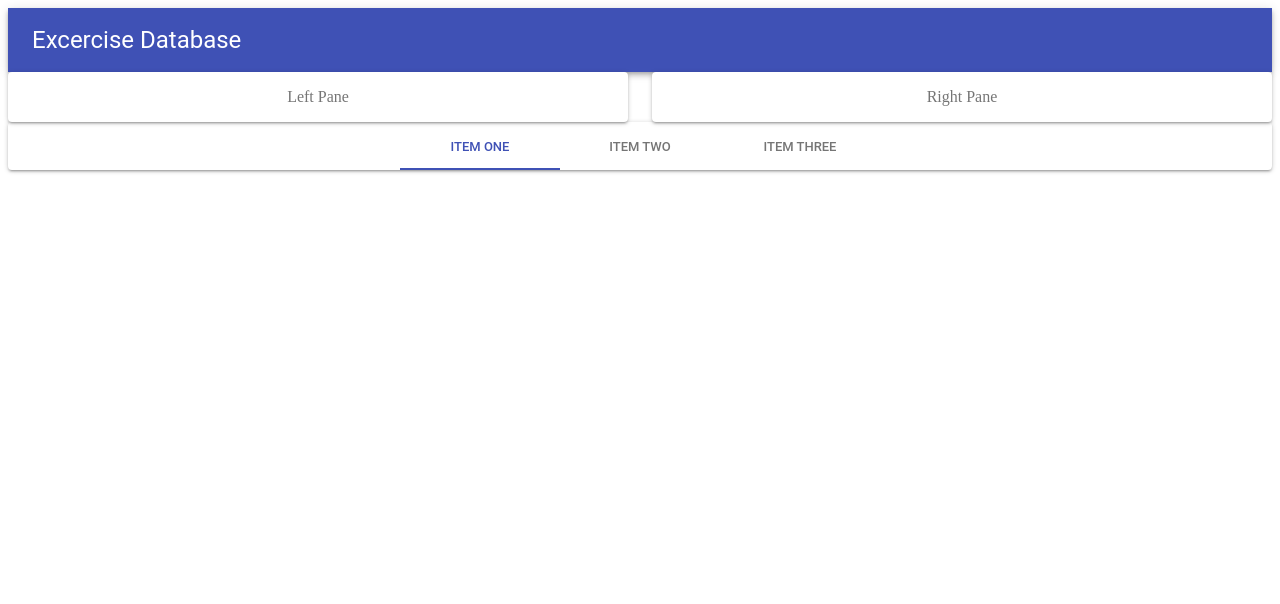
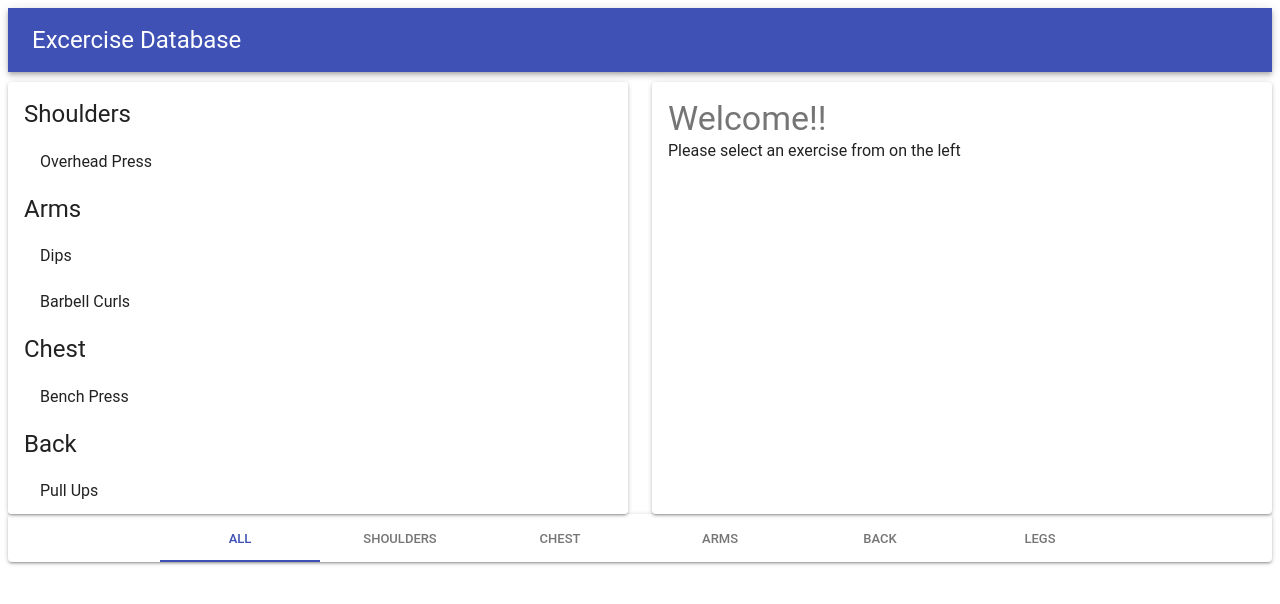
Before and after one commit to nithin-rk/our-react-app, a React (Create React App) app: page / in a window 1280 px wide. Shown: the top 604 px of the page. Built offline with nearby package versions, Linux system fonts and the light colour scheme.

Commit message:
Data store part completed

```diff
--- a/src/components/App.jsx
+++ b/src/components/App.jsx
@@ -1,14 +1,32 @@
 import React, { Component, Fragment } from "react";
 import { Header, Footer } from "./Layouts";
 import Excercises from "./Excercises";
+import { muscles, exercises } from "../store";
 
 class App extends Component {
+  state = {
+    exercises
+  };
+
+  getExcercisesByMuscles() {
+    return Object.entries(
+      this.state.exercises.reduce((exercises, exercise) => {
+        const { muscles } = exercise;
+
+        exercises[muscles] = exercises[muscles]
+          ? [...exercises[muscles], exercise]
+          : [exercise];
+        return exercises;
+      }, {})
+    );
+  }
   render() {
+    const exercises = this.getExcercisesByMuscles();
     return (
       <Fragment>
         <Header />
-        <Excercises />
-        <Footer />
+        <Excercises exercises={exercises} />
+        <Footer muscles={muscles} />
       </Fragment>
     );
   }
--- a/src/components/Excercises/LeftPane.jsx
+++ /dev/null
@@ -1,9 +0,0 @@
-import React from "react";
-import Paper from "@material-ui/core/Paper";
-
-const LeftPane = styles => {
-  const { classes } = styles;
-  return <Paper className={classes.paper}>Left Pane</Paper>;
-};
-
-export default LeftPane;
--- a/src/components/Excercises/RightPane.jsx
+++ /dev/null
@@ -1,9 +0,0 @@
-import React from "react";
-import Paper from "@material-ui/core/Paper";
-
-const RightPane = styles => {
-  const { classes } = styles;
-  return <Paper className={classes.paper}>Right Pane</Paper>;
-};
-
-export default RightPane;
--- a/src/components/Excercises/index.jsx
+++ b/src/components/Excercises/index.jsx
@@ -1,9 +1,14 @@
-import React from "react";
+import React, { Fragment } from "react";
 import PropTypes from "prop-types";
 import { withStyles } from "@material-ui/core/styles";
-import Grid from "@material-ui/core/Grid";
-import LeftPane from "./LeftPane";
-import RightPane from "./RightPane";
+import {
+  Grid,
+  Paper,
+  Typography,
+  List,
+  ListItem,
+  ListItemText
+} from "@material-ui/core";
 
 const styles = theme => ({
   root: {
@@ -11,22 +16,49 @@ const styles = theme => ({
   },
   paper: {
     padding: theme.spacing.unit * 2,
-    textAlign: "center",
-    color: theme.palette.text.secondary
+    textAlign: "left",
+    color: theme.palette.text.secondary,
+    marginTop: 10,
+    height: 400,
+    overflowY: "auto"
+  },
+  typography: {
+    textTransform: "capitalize"
   }
 });
 
 const Excercises = props => {
   const { classes } = props;
-  console.log(props);
+  const { exercises } = props;
+
   return (
     <div className={classes.root}>
       <Grid container spacing={24}>
         <Grid item xs={6}>
-          <LeftPane classes={classes} />
+          <Paper className={classes.paper}>
+            {exercises.map(([group, exercises]) => (
+              <Fragment>
+                <Typography className={classes.typography} variant="headline">
+                  {group}
+                </Typography>
+                <List component="nav">
+                  {exercises.map(({ title }) => (
+                    <ListItem button>
+                      <ListItemText primary={title} />
+                    </ListItem>
+                  ))}
+                </List>
+              </Fragment>
+            ))}
+          </Paper>
         </Grid>
         <Grid item xs={6}>
-          <RightPane classes={classes} />
+          <Paper className={classes.paper}>
+            <Typography variant="display1">Welcome!!</Typography>
+            <Typography variant="subheading">
+              Please select an exercise from on the left
+            </Typography>
+          </Paper>
         </Grid>
       </Grid>
     </div>
--- a/src/components/Layouts/Footer.jsx
+++ b/src/components/Layouts/Footer.jsx
@@ -1,12 +1,15 @@
 import React from "react";
 import { Paper, Tabs, Tab } from "@material-ui/core";
 
-export default props => (
-  <Paper>
-    <Tabs value={0} indicatorColor="primary" textColor="primary" centered>
-      <Tab label="Item One" />
-      <Tab label="Item Two" />
-      <Tab label="Item Three" />
-    </Tabs>
-  </Paper>
-);
+const Footer = props => {
+  const { muscles } = props;
+  return (
+    <Paper>
+      <Tabs value={0} indicatorColor="primary" textColor="primary" centered>
+        <Tab label="All" />
+        {muscles.map(muscle => <Tab label={muscle} />)}
+      </Tabs>
+    </Paper>
+  );
+};
+export default Footer;
```
